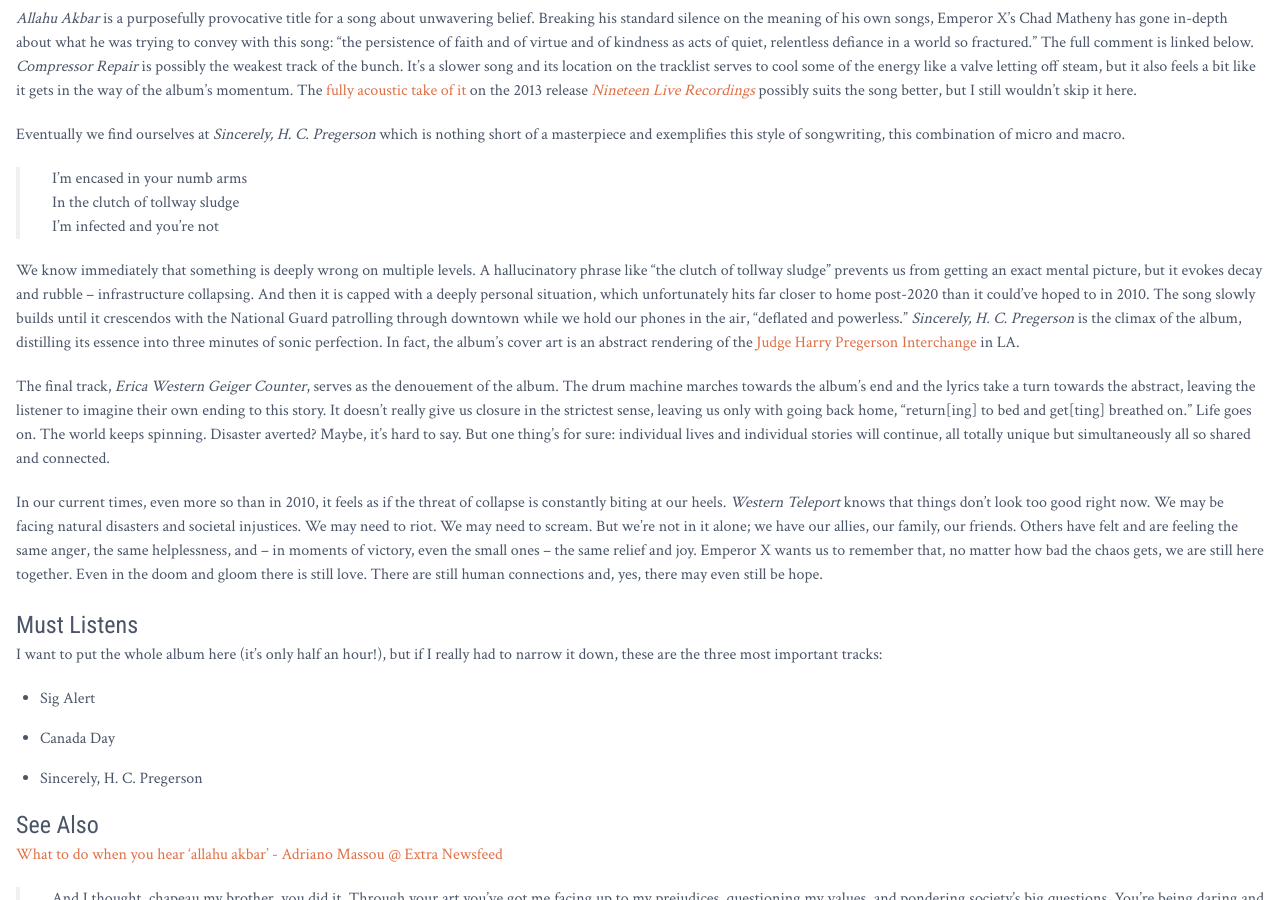
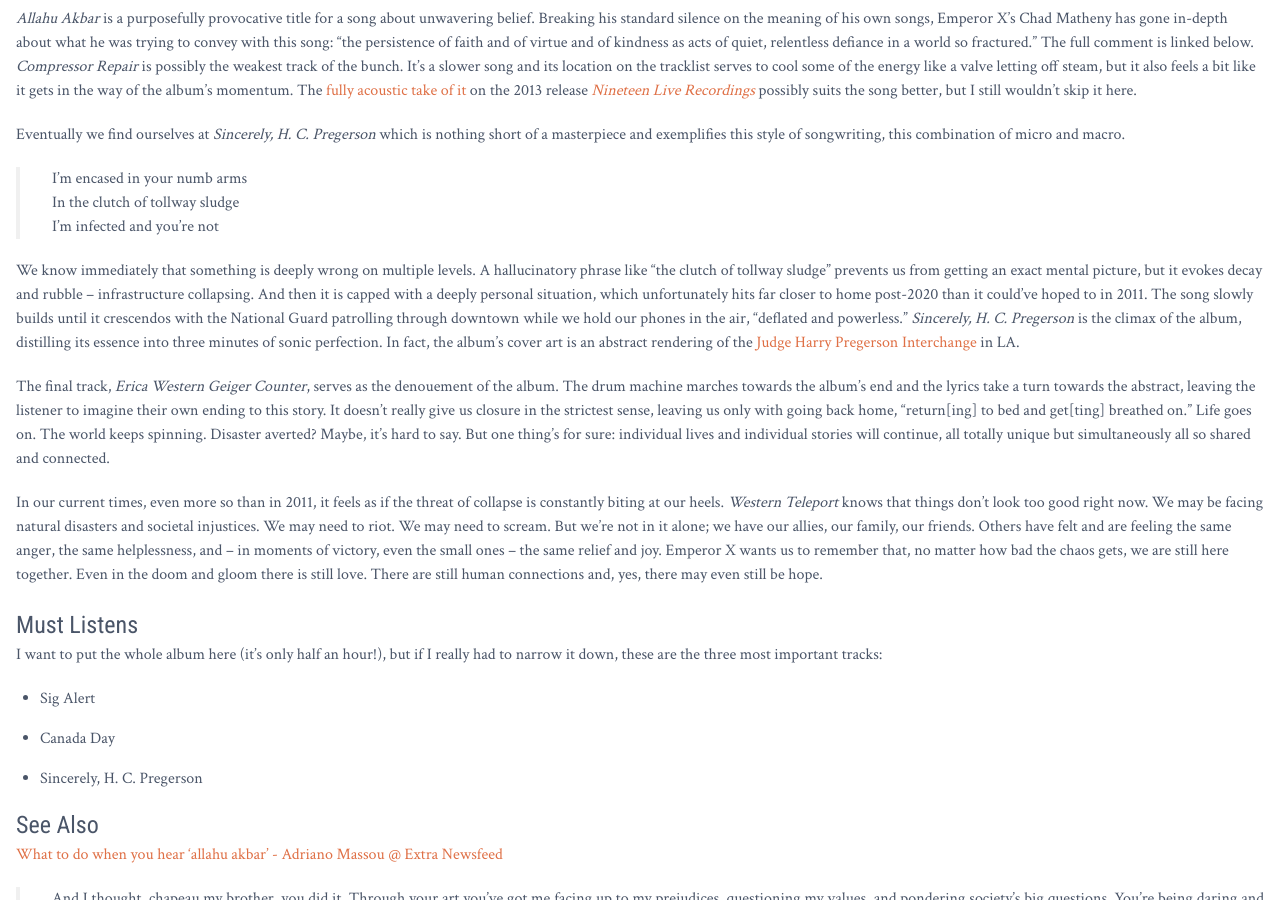
Before and after one commit to growlitheharpo/musical-robot, a Jekyll site: the page built from _posts/2021-7-18-western-teleport.md, in a window 1280 px wide and 900 px high, scrolled down 1040 px. Built offline with Jekyll 4.4.1, drawn with Linux system fonts in a browser that asks for light colours; nearby versions of some CDN libraries; some of the changed text lies outside the part shown.

Commit message:
I know how to read I swear

```diff
--- a/_posts/2021-7-18-western-teleport.md
+++ b/_posts/2021-7-18-western-teleport.md
@@ -1,5 +1,5 @@
 ---
-title: Musica - Western Teleport (2010) | Emperor X
+title: Musica - Western Teleport (2011) | Emperor X
 layout: blogpost
 author: James Keats
 selectedurl: Blog
@@ -16,7 +16,7 @@ description: When it comes to artists I love that nobody has ever heard of, Empe
 </iframe>
 
 
-When it comes to artists I love that nobody has ever heard of, [Emperor X](https://emperorx.bandcamp.com/) may win the "Most Obscure" award. It's rare to meet someone who hangs [Okkervil River](https://okkervilriver.bandcamp.com/) tour posters or someone who wears [Airborne Toxic Event](https://theairbornetoxicevent.bandcamp.com/) t-shirts, but I've managed to bump into a few fellow fans scattered around. But never Emperor X, which is why I feel compelled to write about the gem that is the 2010 LP [*Western Teleport*](https://emperorx.bandcamp.com/album/western-teleport).
+When it comes to artists I love that nobody has ever heard of, [Emperor X](https://emperorx.bandcamp.com/) may win the "Most Obscure" award. It's rare to meet someone who hangs [Okkervil River](https://okkervilriver.bandcamp.com/) tour posters or someone who wears [Airborne Toxic Event](https://theairbornetoxicevent.bandcamp.com/) t-shirts, but I've managed to bump into a few fellow fans scattered around. But never Emperor X, which is why I feel compelled to write about the gem that is the 2011 LP [*Western Teleport*](https://emperorx.bandcamp.com/album/western-teleport).
 
 On *Western Teleport*, Emperor X engages in a rich form of lyrical world-building. In a 31 minute running time, more is achieved than some films manage in hours. Fictional and factual elements are weaved throughout. We travel from L.A. to Detroit, make a quick stop in rural Pakistan, and are finally delivered by the closer to the Matthews Bridge in Jacksonville, FL. *Allahu Akbar* invokes Islam and the Chechen Wars in the same breath as the [Arakeen](https://en.wikipedia.org/wiki/Arrakis), a fictional people from the Dune series by Frank Herbert. The brief snippets give us insight into what seems to be a society, or perhaps a whole world, unraveling. Rebellion, anger, and confusion fill these scenes, from "blowing isotopes on the Harbor Freeway" in *Sig Alert* and "[throwing] a brick with a note through the ticket counter window" in *Canada Day*, to the bloody aftermath of it all with "broken hands reaching out through the stones" in the penultimate track, *Sincerely, H. C. Pregerson*.
 
@@ -34,11 +34,11 @@ Eventually we find ourselves at *Sincerely, H. C. Pregerson* which is nothing sh
 > In the clutch of tollway sludge<br>
 > I'm infected and you're not<br>
 
-We know immediately that something is deeply wrong on multiple levels. A hallucinatory phrase like "the clutch of tollway sludge" prevents us from getting an exact mental picture, but it evokes decay and rubble -- infrastructure collapsing. And then it is capped with a deeply personal situation, which unfortunately hits far closer to home post-2020 than it could've hoped to in 2010. The song slowly builds until it crescendos with the National Guard patrolling through downtown while we hold our phones in the air, "deflated and powerless." *Sincerely, H. C. Pregerson* is the climax of the album, distilling its essence into three minutes of sonic perfection. In fact, the album's cover art is an abstract rendering of the [Judge Harry Pregerson Interchange](https://en.wikipedia.org/wiki/Judge_Harry_Pregerson_Interchange) in LA.
+We know immediately that something is deeply wrong on multiple levels. A hallucinatory phrase like "the clutch of tollway sludge" prevents us from getting an exact mental picture, but it evokes decay and rubble -- infrastructure collapsing. And then it is capped with a deeply personal situation, which unfortunately hits far closer to home post-2020 than it could've hoped to in 2011. The song slowly builds until it crescendos with the National Guard patrolling through downtown while we hold our phones in the air, "deflated and powerless." *Sincerely, H. C. Pregerson* is the climax of the album, distilling its essence into three minutes of sonic perfection. In fact, the album's cover art is an abstract rendering of the [Judge Harry Pregerson Interchange](https://en.wikipedia.org/wiki/Judge_Harry_Pregerson_Interchange) in LA.
 
 The final track, *Erica Western Geiger Counter*, serves as the denouement of the album. The drum machine marches towards the album's end and the lyrics take a turn towards the abstract, leaving the listener to imagine their own ending to this story. It doesn't really give us closure in the strictest sense, leaving us only with going back home, "return[ing] to bed and get[ting] breathed on." Life goes on. The world keeps spinning. Disaster averted? Maybe, it's hard to say. But one thing's for sure: individual lives and individual stories will continue, all totally unique but simultaneously all so shared and connected.
 
-In our current times, even more so than in 2010, it feels as if the threat of collapse is constantly biting at our heels. *Western Teleport* knows that things don't look too good right now. We may be facing natural disasters and societal injustices. We may need to riot. We may need to scream. But we're not in it alone; we have our allies, our family, our friends. Others have felt and are feeling the same anger, the same helplessness, and -- in moments of victory, even the small ones -- the same relief and joy. Emperor X wants us to remember that, no matter how bad the chaos gets, we are still here together. Even in the doom and gloom there is still love. There are still human connections and, yes, there may even still be hope.
+In our current times, even more so than in 2011, it feels as if the threat of collapse is constantly biting at our heels. *Western Teleport* knows that things don't look too good right now. We may be facing natural disasters and societal injustices. We may need to riot. We may need to scream. But we're not in it alone; we have our allies, our family, our friends. Others have felt and are feeling the same anger, the same helplessness, and -- in moments of victory, even the small ones -- the same relief and joy. Emperor X wants us to remember that, no matter how bad the chaos gets, we are still here together. Even in the doom and gloom there is still love. There are still human connections and, yes, there may even still be hope.
 
 ## Must Listens
 
```
